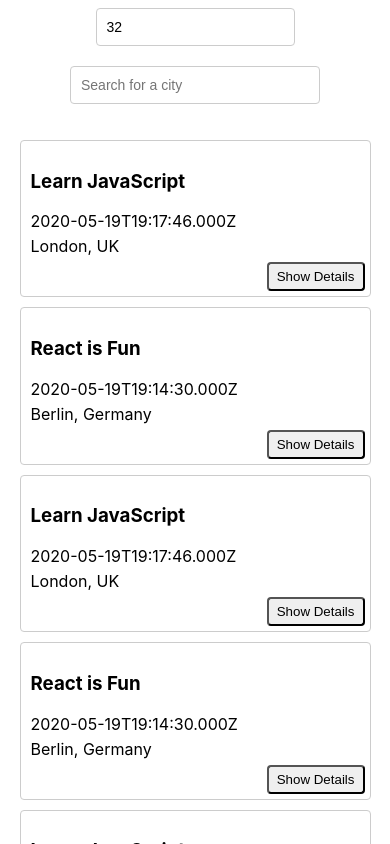
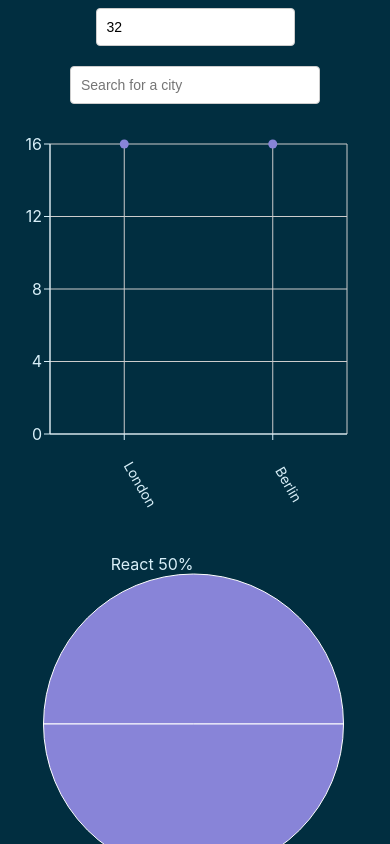
Before and after one commit to austinquintana/meetapp, a React (Create React App) app: page / in a window 390 px wide. Shown: the top 844 px of the page. Built offline with nearby package versions, Linux system fonts and the light colour scheme; what atatus-spa would draw is missing.

Commit message:
Added charts and styling

```diff
--- a/package.json
+++ b/package.json
@@ -13,6 +13,7 @@
     "react": "^18.2.0",
     "react-dom": "^18.2.0",
     "react-scripts": "5.0.1",
+    "recharts": "^2.7.3",
     "web-vitals": "^2.1.4",
     "workbox-background-sync": "^6.6.0",
     "workbox-broadcast-update": "^6.6.0",
--- a/src/App.css
+++ b/src/App.css
@@ -1,7 +1,14 @@
 @import url(https://fonts.googleapis.com/css?family=Roboto:500);
+:root {
+  --color-background: #012E40;
+  --color-text: #d8eff8;
+}
+
 .App {
   text-align: center;
   padding: 2% 5%;
+  background-color: var(--color-background);
+  color: var(--color-text);
 }
 
 .App * {
@@ -55,8 +62,9 @@ input[type="number"] {
 .suggestions > li {
   text-align: left;
   padding: 8px 6px 8px 10px;
-  background-color: #eee;
+  background-color: var(--color-background);
   cursor: default;
+  transition: filter 0.5s;
 }
 
 .suggestions > li:last-child {
@@ -65,7 +73,7 @@ input[type="number"] {
 }
 
 .suggestions > li:hover {
-  background-color: #bcdcdb;
+  filter: brightness(1.5);
 }
 
 .event {
@@ -86,6 +94,7 @@ input[type="number"] {
   outline: none;
   cursor: pointer;
 }
+
 .alerts-container {
   position: fixed;
   top: 0px;
@@ -93,3 +102,15 @@ input[type="number"] {
   width: 250px;
   z-index: 1000;
 }
+
+.charts-container {
+  display: grid;
+  grid-template-columns: 1fr 1fr;
+}
+
+@media (max-width: 768px) {
+  .charts-container {
+    display: grid;
+    grid-template-columns: 1fr;
+  }
+}
--- a/src/App.js
+++ b/src/App.js
@@ -5,6 +5,8 @@ import './App.css';
 import { useState, useEffect } from 'react';
 import { extractLocations, getEvents } from './api';
 import { ErrorAlert, InfoAlert, WarningAlert } from './components/Alert';
+import CityEventsChart from './components/CityEventsChart';
+import EventGenresChart from './components/EventGenresChart';
 
 const App = () => {
   const [events, setEvents] = useState([]);
@@ -51,6 +53,10 @@ const App = () => {
         setCurrentCity={setCurrentCity}
         setInfoAlert={setInfoAlert}
       ></CitySearch>
+      <div className="charts-container">
+        <CityEventsChart allLocations={allLocations} events={events} />
+        <EventGenresChart events={events} />
+      </div>
       <EventList events={events}></EventList>
     </div>
   );
--- /dev/null
+++ b/src/components/CityEventsChart.js
@@ -0,0 +1,58 @@
+import { useState, useEffect } from 'react';
+import {
+  ScatterChart,
+  Scatter,
+  XAxis,
+  YAxis,
+  CartesianGrid,
+  Tooltip,
+  ResponsiveContainer,
+} from 'recharts';
+
+const CityEventsChart = ({ allLocations, events }) => {
+  const [data, setData] = useState([]);
+
+  const getData = () => {
+    const data = allLocations.map((location) => {
+      const count = events.filter(
+        (event) => event.location === location
+      ).length;
+      const city = location.split(/, | - /)[0];
+      return { city, count };
+    });
+    return data;
+  };
+
+  useEffect(() => {
+    setData(getData());
+  }, [`${events}`]);
+
+  return (
+    <ResponsiveContainer width="99%" height={400}>
+      <ScatterChart
+        margin={{
+          top: 20,
+          right: 20,
+          bottom: 60,
+          left: -30,
+        }}
+      >
+        <CartesianGrid />
+        <XAxis
+          type="category"
+          dataKey="city"
+          name="City"
+          angle={60}
+          interval={0}
+          tick={{ dx: 20, dy: 40, fontSize: 14 }}
+          stroke='var(--color-text)'
+        />
+        <YAxis stroke='var(--color-text)' type="number" dataKey="count" name="number of events" />
+        <Tooltip cursor={{ strokeDasharray: '3 3' }} />
+        <Scatter name="A school" data={data} fill="#8884d8" />
+      </ScatterChart>
+    </ResponsiveContainer>
+  );
+};
+
+export default CityEventsChart;
--- /dev/null
+++ b/src/components/EventGenresChart.js
@@ -0,0 +1,67 @@
+import { useState, useEffect } from 'react';
+import { Pie, PieChart, ResponsiveContainer } from 'recharts';
+
+const EventGenresChart = ({ events }) => {
+  const [data, setData] = useState([]);
+  const genres = ['React', 'JavaScript', 'Node', 'jQuery', 'Angular'];
+
+  const renderCustomizedLabel = ({
+    cx,
+    cy,
+    midAngle,
+    outerRadius,
+    percent,
+    index,
+  }) => {
+    const RADIAN = Math.PI / 180;
+    const radius = outerRadius;
+    const x = cx + radius * Math.cos(-midAngle * RADIAN) * 1.07;
+    const y = cy + radius * Math.sin(-midAngle * RADIAN) * 1.07;
+    return percent ? (
+      <text
+        x={x}
+        y={y}
+        fill="var(--color-text)"
+        textAnchor={x > cx ? 'start' : 'end'}
+        dominantBaseline="central"
+      >
+        {`${genres[index]} ${(percent * 100).toFixed(0)}%`}
+      </text>
+    ) : null;
+  };
+
+  const getData = () => {
+    const data = genres.map((genre) => {
+      const filteredEvents = events.filter((event) =>
+        event.summary.includes(genre)
+      );
+
+      return {
+        name: genre,
+        value: filteredEvents.length,
+      };
+    });
+    return data;
+  };
+
+  useEffect(() => {
+    setData(getData());
+  }, [`${events}`]);
+
+  return (
+    <ResponsiveContainer width="99%" height={400}>
+      <PieChart>
+        <Pie
+          data={data}
+          dataKey="value"
+          fill="#8884d8"
+          labelLine={false}
+          label={renderCustomizedLabel}
+          outerRadius={150}
+        />
+      </PieChart>
+    </ResponsiveContainer>
+  );
+};
+
+export default EventGenresChart;
```
Also changed, not shown: src/setupTests.js (+30 -8 lines), 1 other file (tests, documents, lock files or other folders).
